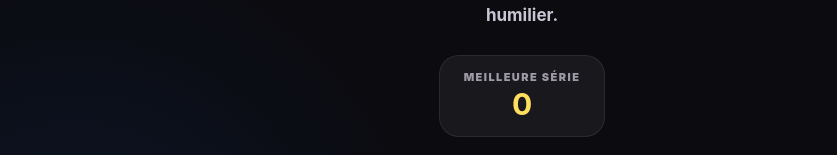
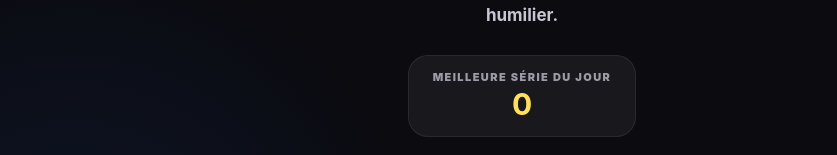
Before and after one commit to ln549283/luckorsuck, a React (Vite) app: page / in a window 1280 px wide. Shown: the part 342-497 px from the top of the page, without its empty margins (118-955 px from the left). Built offline with nearby package versions, Linux system fonts and the light colour scheme; no server answers.

Commit message:
Clarify daily best-streak label

```diff
--- a/src/data/i18n.ts
+++ b/src/data/i18n.ts
@@ -4,7 +4,7 @@ export const copy = {
   fr: {
     subtitle: 'Teste ta chance. Ou fais-toi humilier.',
     play: 'JOUER',
-    best: 'MEILLEURE SÉRIE',
+    best: 'MEILLEURE SÉRIE DU JOUR',
     soundOn: 'SON ON',
     soundOff: 'SON OFF',
     inPlay: 'EN JEU',
@@ -66,7 +66,7 @@ export const copy = {
   en: {
     subtitle: 'Test your luck. Or get humbled.',
     play: 'PLAY',
-    best: 'BEST STREAK',
+    best: 'TODAY’S BEST STREAK',
     soundOn: 'SOUND ON',
     soundOff: 'SOUND OFF',
     inPlay: 'ON THE LINE',
```
